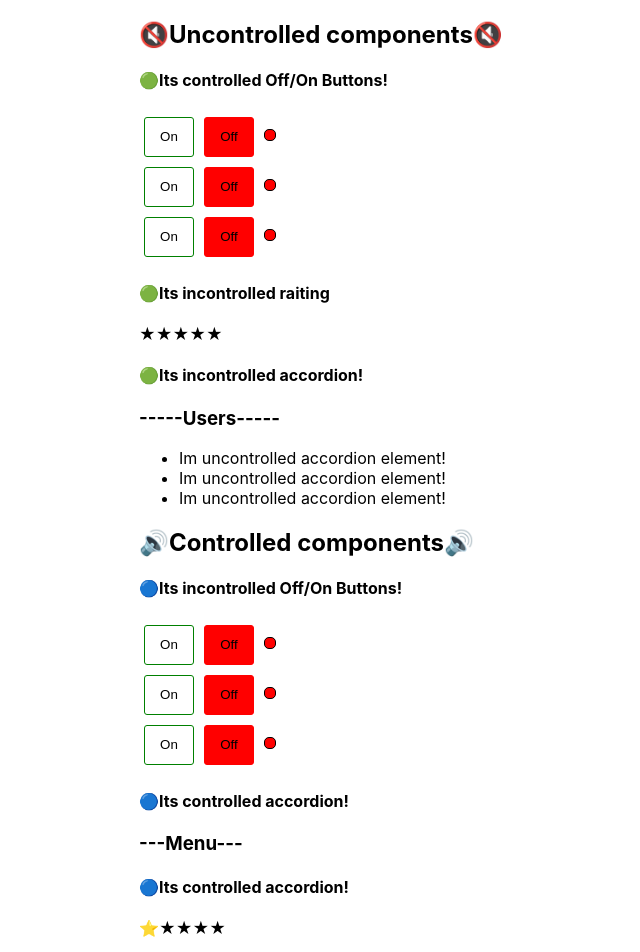
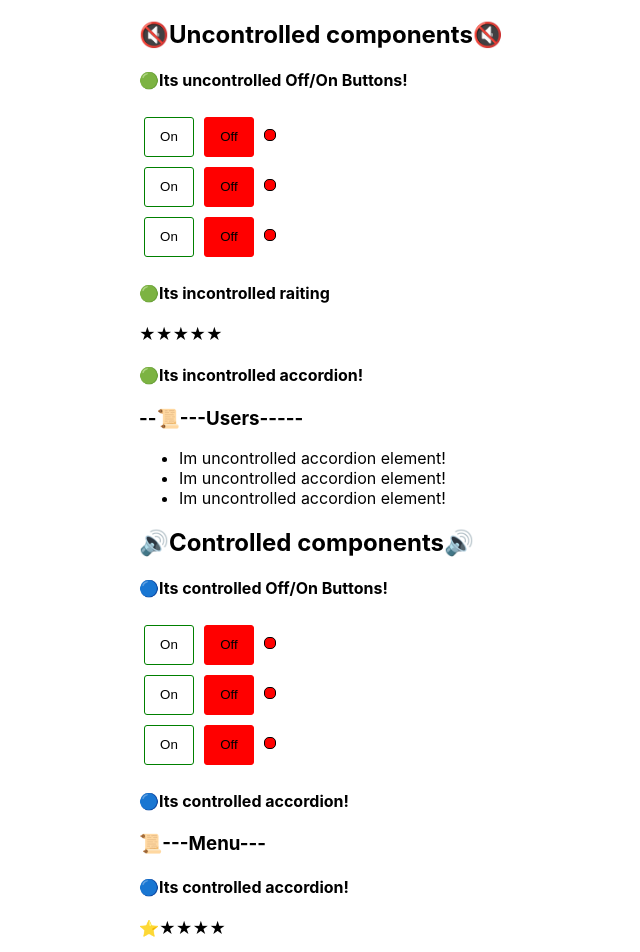
Before and after one commit to w1llow1sp/IT-INCUBATOR-REACT-KABZDA, a React (Create React App) app: page / in a window 1280 px wide. Shown: the top 952 px of the page, without its empty margins (201-841 px from the left). Built offline with nearby package versions, Linux system fonts and the light colour scheme.

Commit message:
lesson 9 - callbacks 2

```diff
--- a/src/App.tsx
+++ b/src/App.tsx
@@ -19,23 +19,26 @@ function App(props:any) {
         <div className={'App'}>
 
             <h2>🔇Uncontrolled components🔇</h2>
-            <h4>🟢Its controlled Off/On Buttons!</h4>
+            <h4>🟢Its uncontrolled Off/On Buttons!</h4>
+
+            <OnOff/>
+            <OnOff/>
+            <OnOff/>
+
+            <UnControlledRating />
+
+            <UnControlledAccordion titleValue={'📜---Users---'} />
+
+            <h2>🔊Controlled components🔊</h2>
+
+            <h4>🔵Its controlled Off/On Buttons!</h4>
 
             <ControlledOnOff on={on} setOn={setOn}/>
             <ControlledOnOff on={on} setOn={setOn}/>
             <ControlledOnOff on={on} setOn={setOn}/>
-            <UnControlledRating />
-            <UnControlledAccordion titleValue={'---Users---'} />
-
-            <h2>🔊Controlled components🔊</h2>
-            <h4>🔵Its incontrolled Off/On Buttons!</h4>
-
-            <OnOff />
-            <OnOff />
-            <OnOff />
 
             <Accordion
-                titleValue={'---Menu---'}
+                titleValue={'📜---Menu---'}
                 value={accordionCollapsed}
                 onClick={setAccordionCollapsed} />
             <Rating
--- a/src/components/OnOf/OnOff.tsx
+++ b/src/components/OnOf/OnOff.tsx
@@ -2,7 +2,7 @@ import React, {useState} from 'react';
 
 
 type PropsType = {
-    //on: boolean
+
 }
 
 function OnOff(props:PropsType) {
@@ -39,7 +39,7 @@ function OnOff(props:PropsType) {
 //-------------------------------------------------->
     return (
         <div>
-            <button onClick={ () => { setOn(true)} } style={onStyle}>On</button>
+            <button onClick={() => { setOn(true)} } style={onStyle}>On</button>
             <button onClick={ () => { setOn(false)} } style={offStyle}>Off</button>
             <div onClick={ () => { setOn(true)} } style={indicatorStyle}></div>
         </div>
--- a/src/components/OnOf/UnControlledOnOff.tsx
+++ b/src/components/OnOf/UnControlledOnOff.tsx
@@ -39,9 +39,9 @@ function ControlledOnOff(props:PropsType) {
 //-------------------------------------------------->
     return (
         <div>
-            <button onClick={()=>props.setOn(!props.on)} style={onStyle}>On</button>
-            <button onClick={ () =>props.setOn(!props.on)} style={offStyle}>Off</button>
-            <div onClick={ () => props.setOn(!props.on)} style={indicatorStyle}></div>
+            <button onClick={()=>props.setOn(true)} style={onStyle}>On</button>
+            <button onClick={ () =>props.setOn(false)} style={offStyle}>Off</button>
+            <div  style={indicatorStyle}></div>
         </div>
     )
 }
```
